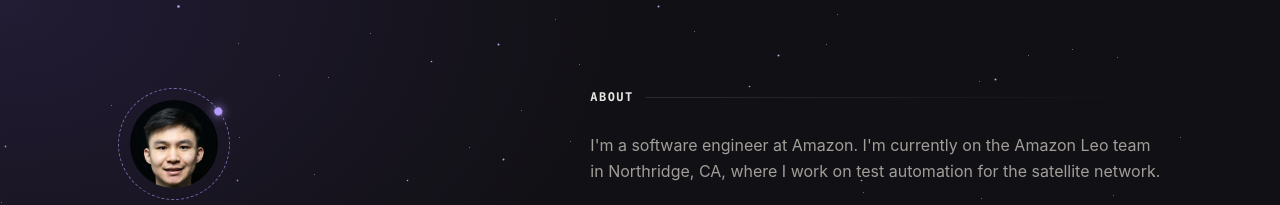
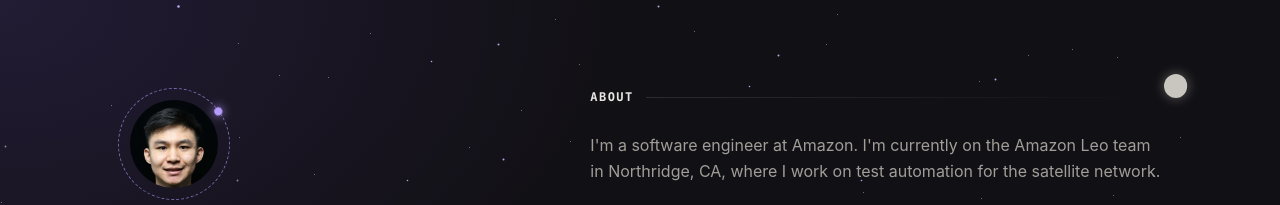
Before and after one commit to GreenNovaStar/Portfolio, a React (Vite) app: page / in a window 1280 px wide. Shown: the top 205 px of the page. Built offline with nearby package versions, Linux system fonts and the light colour scheme.

Commit message:
Show tonight's moon phase in the sky
Computed from the date against a known new moon, so it needs no API.

```diff
--- /dev/null
+++ b/src/components/Moon.tsx
@@ -0,0 +1,38 @@
+const SYNODIC_DAYS = 29.530588853;
+// A known new moon (2000-01-06 18:14 UTC) to count lunations from.
+const NEW_MOON_EPOCH = Date.UTC(2000, 0, 6, 18, 14);
+
+/** Fraction of the way through the current lunation: 0 new, 0.5 full. */
+function moonAge(date: Date): number {
+  const days = (date.getTime() - NEW_MOON_EPOCH) / 86_400_000;
+  return (((days / SYNODIC_DAYS) % 1) + 1) % 1;
+}
+
+/**
+ * SVG path for the lit part of a moon of radius r centered on 0,0. The lit
+ * side follows the limb on one half and comes back along the terminator, an
+ * ellipse whose width tracks how far the phase is from quarter.
+ */
+function litPath(age: number, r: number): string {
+  const k = Math.cos(2 * Math.PI * age);
+  const rx = Math.abs(k) * r;
+  const waxing = age < 0.5;
+  // Northern-hemisphere view: waxing is lit on the right.
+  const limbSweep = waxing ? 1 : 0;
+  const crescent = k > 0;
+  const termSweep = waxing === crescent ? 0 : 1;
+  return `M 0 ${-r} A ${r} ${r} 0 0 ${limbSweep} 0 ${r} A ${rx} ${r} 0 0 ${termSweep} 0 ${-r} Z`;
+}
+
+/** Tonight's moon, drawn at its real phase. */
+export function Moon() {
+  const age = moonAge(new Date());
+  const r = 12;
+  return (
+    <svg className="moon" viewBox="-14 -14 28 28" width="28" height="28">
+      {/* Earthshine keeps the dark part faintly visible. */}
+      <circle r={r} className="moon-dark" />
+      <path d={litPath(age, r)} className="moon-lit" />
+    </svg>
+  );
+}
--- a/src/components/Sky.tsx
+++ b/src/components/Sky.tsx
@@ -1,4 +1,5 @@
 import { useEffect, useRef, useState } from 'react';
+import { Moon } from './Moon';
 
 interface Comet {
   id: number;
@@ -183,7 +184,7 @@ function makePass(id: number): Pass {
 /**
  * Background starfield: two layers of randomly scattered stars that drift at
  * different speeds as the page scrolls (parallax), with one hidden constellation
- * among the near stars, plus an occasional shooting star. The first
+ * among the near stars, tonight's moon, plus an occasional shooting star. The first
  * comet comes 10–25s after load so a short visit can still catch one; after
  * that they're rare. Dispatch a `comet` event on window to launch one.
  *
@@ -284,6 +285,7 @@ export function Sky() {
             <span className="stars stars-near" style={{ boxShadow: field.near }} />
           </>
         )}
+        <Moon />
         {comets.map((c) => (
           <span
             key={c.id}
--- a/src/styles/global.css
+++ b/src/styles/global.css
@@ -110,6 +110,24 @@
     to {
       opacity: 1;
     }
+  }
+
+  /* Tonight's moon, up in the corner. It parallaxes with the far stars. */
+  .moon {
+    position: absolute;
+    top: 9vh;
+    right: 7vw;
+    overflow: visible;
+    transform: translateY(calc(var(--sy, 0) * -0.05px));
+    filter: drop-shadow(0 0 6px rgba(232, 228, 220, 0.35));
+  }
+  .moon-dark {
+    /* Solid, so stars behind the dark limb are hidden as they would be. */
+    fill: #1b1a1e;
+  }
+  .moon-lit {
+    fill: #e8e4dc;
+    opacity: 0.85;
   }
 
   /*
```
